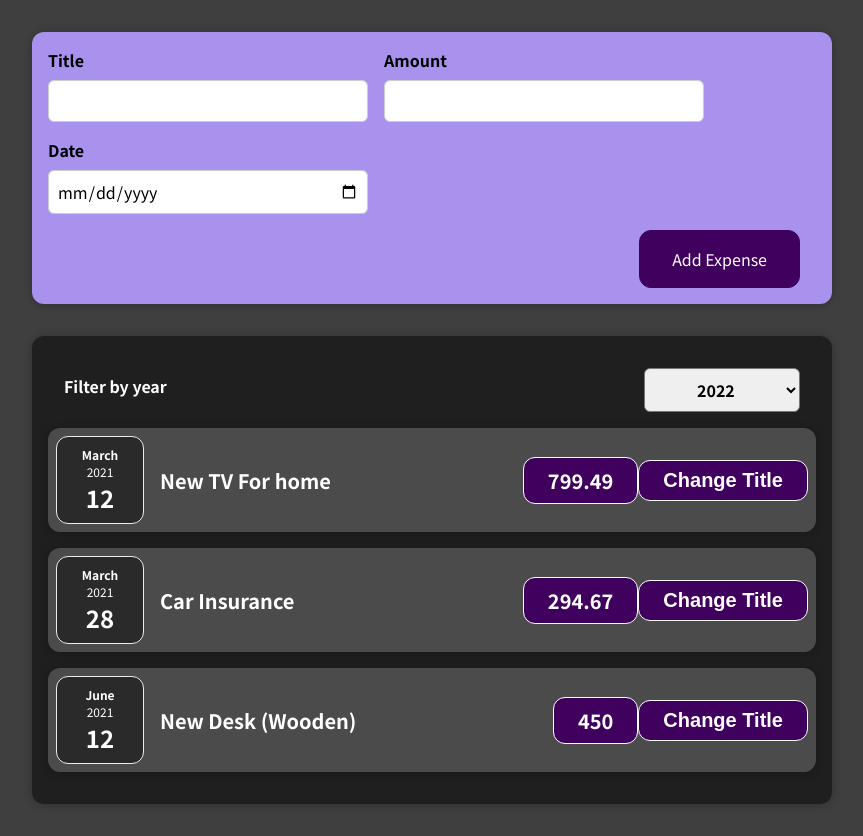
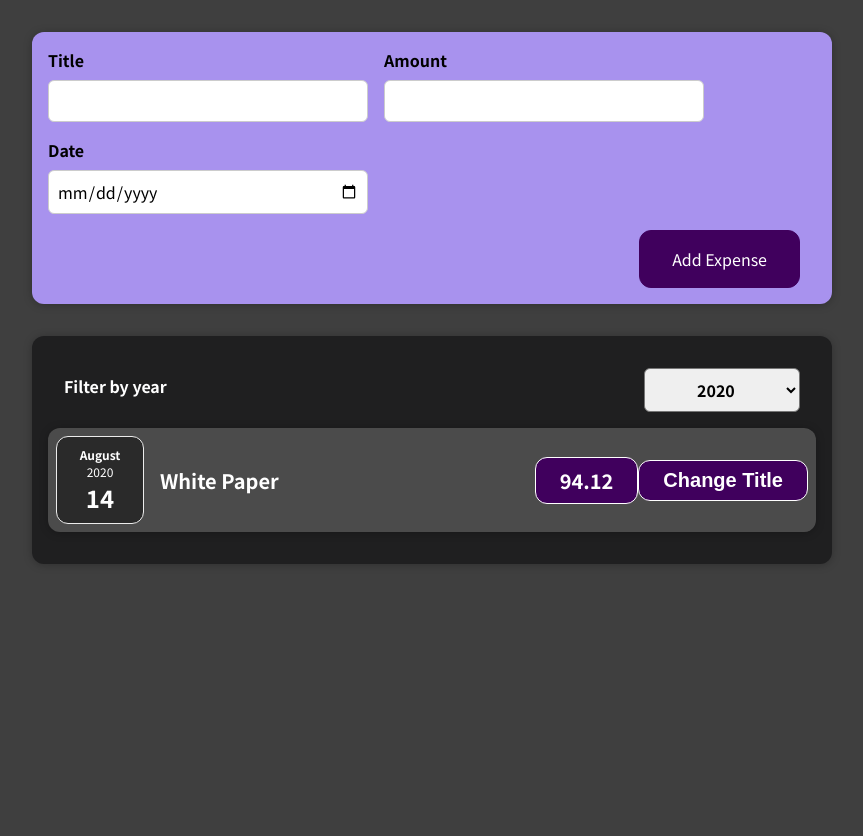
Before and after one commit to SafiAhmadzai/react-project, a React (Create React App) app: page / in a window 1280 px wide. Shown: the whole page, without its empty margins (208-1071 px from the left). After the commit the page ends 800 px from the top, so only its background shows below. Built offline with nearby package versions, Linux system fonts and the light colour scheme.

Commit message:
filter expenses by year

```diff
--- a/src/components/Expenses/Expenses.js
+++ b/src/components/Expenses/Expenses.js
@@ -5,7 +5,7 @@ import ExpensesFilter from "./ExpensesFilter/ExpensesFilter";
 import ExpensesList from "./ExpensesList/ExpensesList";
 
 const Expenses = (props) => {
-  const [filteredYear, setFilteredYear] = useState("2021");
+  const [filteredYear, setFilteredYear] = useState("2020");
 
   const filterChangeHandler = (selectedYear) => {
     setFilteredYear(selectedYear);
--- a/src/components/Expenses/ExpensesFilter/ExpensesFilter.js
+++ b/src/components/Expenses/ExpensesFilter/ExpensesFilter.js
@@ -3,11 +3,15 @@ import React from "react";
 import "./ExpensesFilter.css";
 
 const ExpensesFilter = (props) => {
+  const dropdownChangeHandler = (event) => {
+    props.onChangeFilter(event.target.value);
+  };
+
   return (
     <div className="expenses-filter">
       <div className="expenses-filter__control">
         <label>Filter by year</label>
-        <select>
+        <select value={props.selected} onChange={dropdownChangeHandler}>
           <option value="2022">2022</option>
           <option value="2021">2021</option>
           <option value="2020">2020</option>
```
